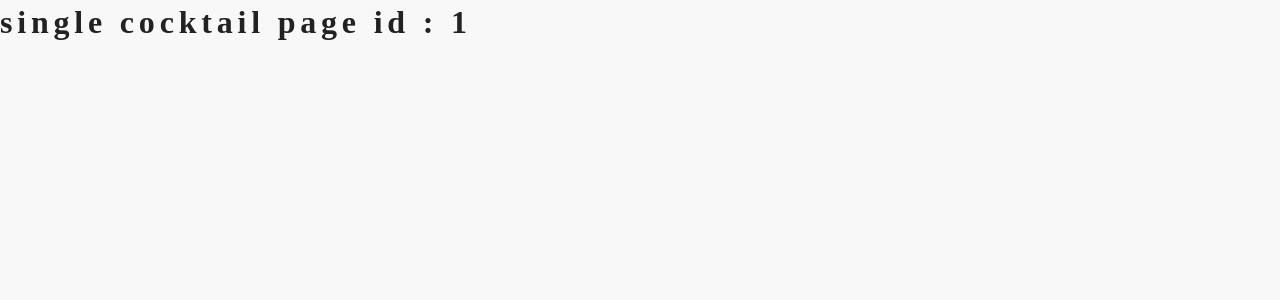
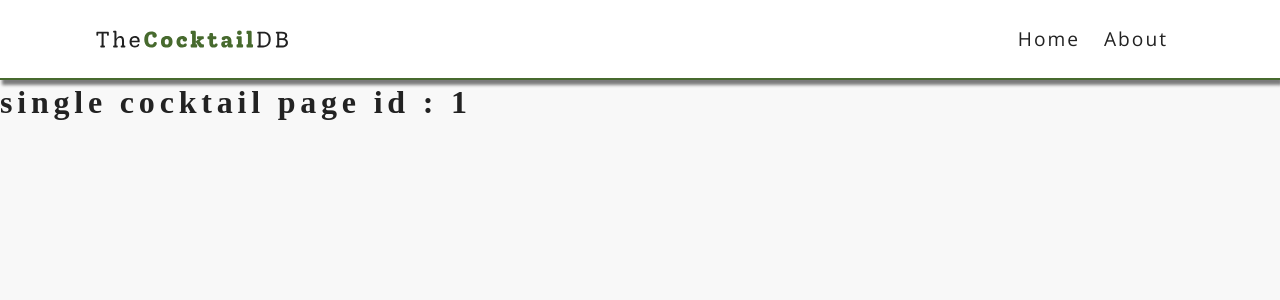
Before and after one commit to satishf889/react-cocktaildb-project, a React (Create React App) app: page /cocktail/1 in a window 1280 px wide. Shown: the top 300 px of the page. Built offline with nearby package versions, Linux system fonts and the light colour scheme; a web font is replaced by a local one.

Commit message:
Create Navbar component

```diff
--- a/src/App.js
+++ b/src/App.js
@@ -5,10 +5,12 @@
 import About from "./pages/About";
 import SingleCocktail from "./pages/SingleCocktail";
 import Error from "./pages/Error";
+import Navbar from "./components/Navbar";
 
 export default function App() {
   return (
     <Router>
+      <Navbar />
       {/* Switch is used to show first exact match path */}
       <Switch>
         <Route exact path="/">
--- a/src/components/Navbar.js
+++ b/src/components/Navbar.js
@@ -1,5 +1,21 @@
 import React from "react";
+import { Link } from "react-router-dom";
+import logo from "../logo.svg";
 
 export default function Navbar() {
-  return <h1>navbar component</h1>;
+  return (
+    <nav className="navbar">
+      <div className="nav-center">
+        <img src={logo} alt="cocktail db logo" className="logo" />
+        <ul className="nav-links">
+          <li>
+            <Link to="/">Home</Link>
+          </li>
+          <li>
+            <Link to="/about">About</Link>
+          </li>
+        </ul>
+      </div>
+    </nav>
+  );
 }
```
